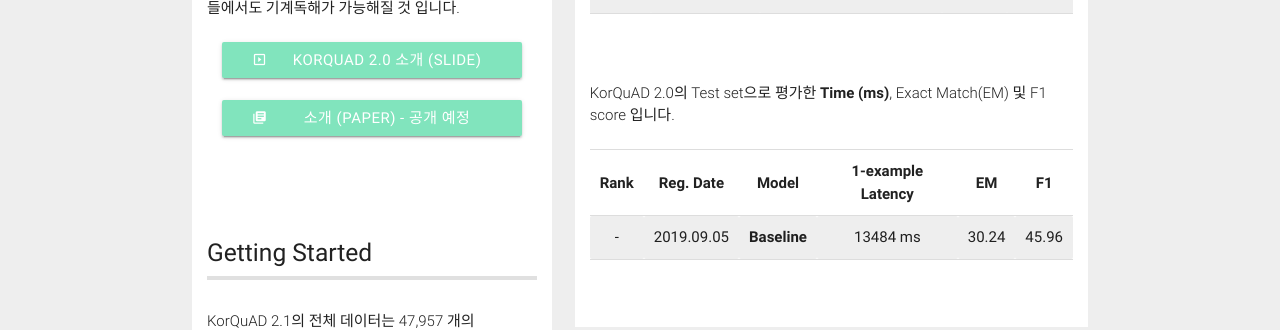
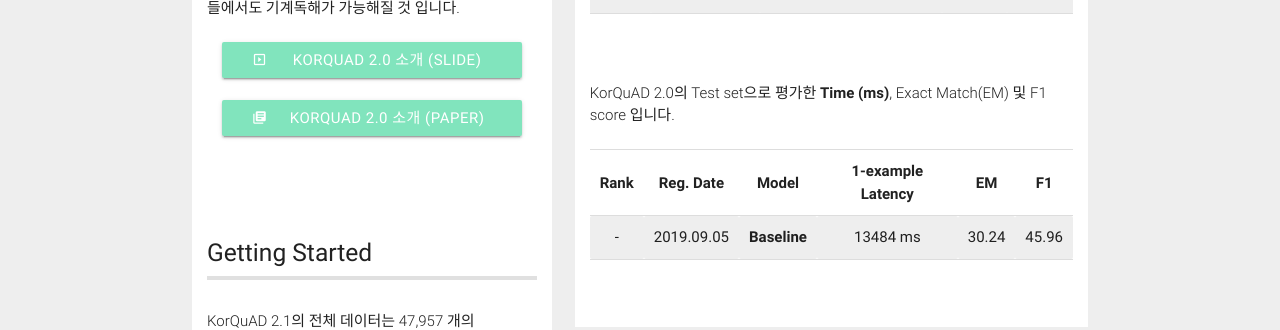
Before and after one commit to korquad/korquad.github.io, a Jekyll site: the page built from index.md, in a window 1280 px wide. Shown: the part 984-1314 px from the top of the page. Built offline with Jekyll 4.4.1, drawn with Linux system fonts in a browser that asks for light colours.

Commit message:
Upload KorQuAD 2.0 paper

```diff
--- a/_layouts/home.html
+++ b/_layouts/home.html
@@ -68,7 +68,7 @@
             </div>
             <br>
             <div class="center">
-              <a id="paper" href="" class="waves-effect waves-light btn" style="width:300px; background-color:#81e4bd" download=""><i class="material-icons left">library_books</i>소개 (Paper) - 공개 예정</a>
+              <a id="paper" href="https://github.com/korquad/korquad.github.io/tree/master/dataset/KorQuAD_2.0/KorQuAD_2.0_paper.pdf" class="waves-effect waves-light btn" style="width:300px; background-color:#81e4bd" download=""><i class="material-icons left">library_books</i>KorQuAD 2.0 소개 (Paper)</a>
             </div>
             <br>
             <br><br><br>
```
